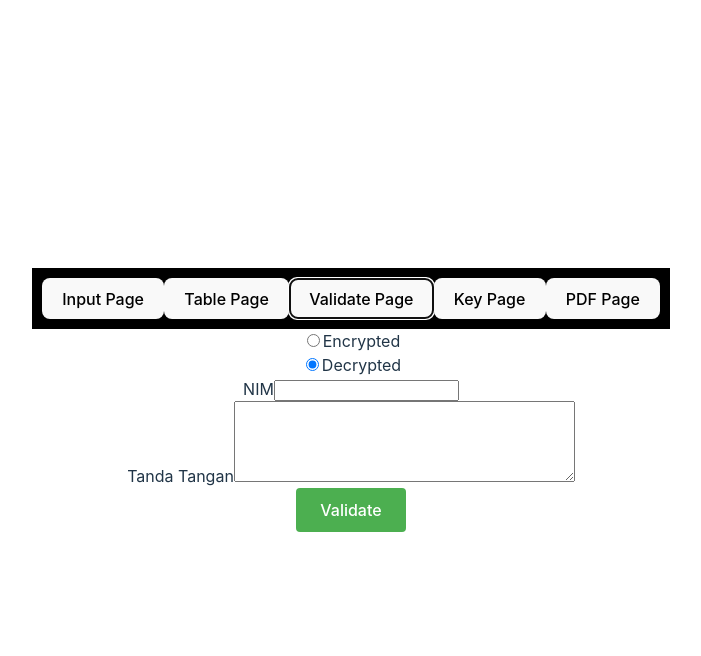
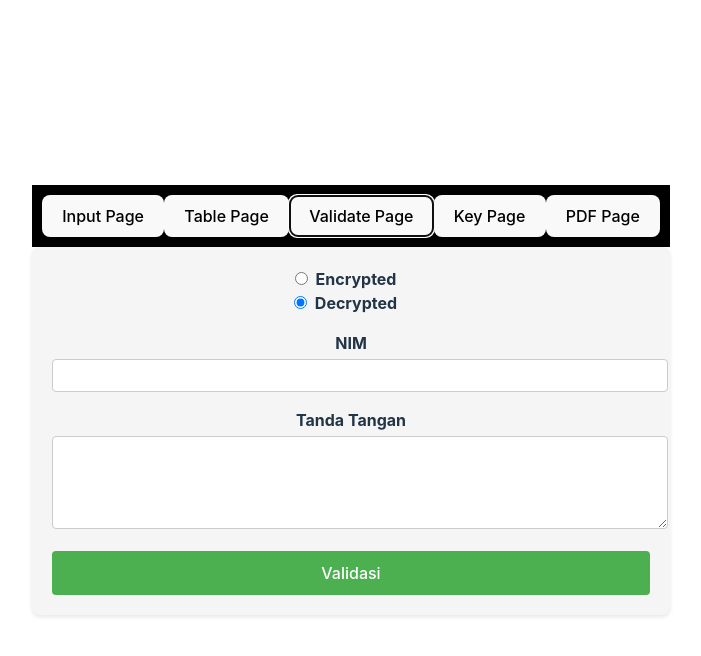
Before and after one commit to haidar2003/academic-transcript-fe, a React (Vite) app: page / in a window 1280 px wide. Both pictures are taken after a click on the button "Validate Page". Shown: the top 656 px of the page, without its empty margins (289-990 px from the left). Built offline with nearby package versions, Linux system fonts and the light colour scheme.

Commit message:
feat: ui for validate and key

```diff
--- a/src/pages/KeyPage.css
+++ b/src/pages/KeyPage.css
@@ -0,0 +1,42 @@
+.key-page {
+    max-width: 600px;
+    margin: 0 auto;
+    padding: 20px;
+    background-color: #f5f5f5;
+    border-radius: 8px;
+    box-shadow: 0 2px 4px rgba(0, 0, 0, 0.1);
+    text-align: center;
+  }
+
+  .button-container {
+    margin-bottom: 20px;
+  }
+
+  .generate-button,
+  .show-key-button {
+    padding: 8px 16px;
+    background-color: #007bff;
+    color: #fff;
+    border: none;
+    border-radius: 4px;
+    cursor: pointer;
+    transition: background-color 0.3s ease;
+    margin-right: 10px;
+  }
+
+  .generate-button:hover,
+  .show-key-button:hover {
+    background-color: #0056b3;
+  }
+
+  .key-container {
+    background-color: #e6f7ff;
+    border: 1px solid #80d0ff;
+    border-radius: 4px;
+    padding: 16px;
+  }
+
+  .key-item {
+    margin: 8px 0;
+    color: #0056b3;
+  }
--- a/src/pages/KeyPage.jsx
+++ b/src/pages/KeyPage.jsx
@@ -5,23 +5,25 @@ function KeyPage() {
  const [isKeyGenerated, setIsKeyGenerated] = useState(false);
  const [showKey, setShowKey] = useState(false);
  const [key, setKey] = useState({
-        "id": null,
-        "exponent_pri": null,
-        "exponent_pub": null,
-        "modulus": null
+   id: null,
+   exponent_pri: null,
+   exponent_pub: null,
+   modulus: null,
  });
 
  useEffect(() => {
    const fetchData = async () => {
      try {
        const response = await fetch('https://academic-trascript.azurewebsites.net/key');
+
        if (!response.ok) {
-            throw new Error('Failed to fetch key');
+         throw new Error('Gagal mengambil key');
        }
+
        const data = await response.json();
        setKey(data);
      } catch (error) {
-            console.error('Error fetching key:', error);
+       console.error('Error:', error);
      }
    };
 
@@ -33,30 +35,36 @@ function KeyPage() {
 
    try {
      const response = await fetch('https://academic-trascript.azurewebsites.net/key/generate');
+
      if (!response.ok) {
-                throw new Error('Failed to generate key');
+       throw new Error('Gagal membuat Key');
      }
+
      setIsKeyGenerated(!isKeyGenerated);
    } catch (error) {
-            console.error('Error generate key:', error);
+     console.error('Error:', error);
    }
  };
 
  const handleShowKey = (e) => {
-        setShowKey(!showKey)
-    }
-
+   setShowKey(!showKey);
+ };
 
  return (
-        <div>
-            <button onClick={handleKeyGen}>Generate Key</button>
-            <br/>
-            <button onClick={handleShowKey}>{showKey ? 'Hide Key' : 'Show Key'}</button>
+   <div className="key-page">
+     <div className="button-container">
+       <button onClick={handleKeyGen} className="generate-button">
+         Bangkitkan Kunci
+       </button>
+       <button onClick={handleShowKey} className="show-key-button">
+         {showKey ? 'Sembunyikan Kunci' : 'Tampilkan Kunci'}
+       </button>
+     </div>
      {showKey && (
-                <div>
-                    <h3>e: {key.exponent_pub}</h3>
-                    <h3>d: {key.exponent_pri}</h3>
-                    <h3>n: {key.modulus}</h3>
+       <div className="key-container">
+         <h3 className="key-item">e: {key.exponent_pub}</h3>
+         <h3 className="key-item">d: {key.exponent_pri}</h3>
+         <h3 className="key-item">n: {key.modulus}</h3>
        </div>
      )}
    </div>
--- a/src/pages/TablePage.css
+++ b/src/pages/TablePage.css
@@ -6,8 +6,8 @@ th {
 }
 
 .transcript-table {
-    width: 100%; /* Make table fill available width */
-    border-collapse: collapse; /* Remove borders between cells */
+    width: 100%;
+    border-collapse: collapse;
   }
 
   .column {
--- a/src/pages/ValidatePage.css
+++ b/src/pages/ValidatePage.css
@@ -0,0 +1,72 @@
+.validate-form {
+    max-width: 600px;
+    margin: 0 auto;
+    padding: 20px;
+    background-color: #f5f5f5;
+    border-radius: 8px;
+    box-shadow: 0 2px 4px rgba(0, 0, 0, 0.1);
+  }
+
+  .form-container {
+    display: flex;
+    flex-direction: column;
+  }
+
+  .encryption-options {
+    margin-bottom: 16px;
+  }
+
+  .radio-label {
+    display: inline-block;
+    margin-right: 16px;
+    font-weight: bold;
+  }
+
+  .radio-input {
+    margin-right: 8px;
+  }
+
+  .input-container {
+    margin-bottom: 16px;
+  }
+
+  .input-label {
+    display: block;
+    margin-bottom: 4px;
+    font-weight: bold;
+  }
+
+  .input-field,
+  .textarea-field {
+    width: 100%;
+    padding: 8px;
+    border: 1px solid #ccc;
+    border-radius: 4px;
+  }
+
+  .textarea-field {
+    resize: vertical;
+  }
+
+  .submit-button {
+    padding: 8px 16px;
+    background-color: #007bff;
+    color: #fff;
+    border: none;
+    border-radius: 4px;
+    cursor: pointer;
+    transition: background-color 0.3s ease;
+  }
+
+  .submit-button:hover {
+    background-color: #0056b3;
+  }
+
+  .validation-result {
+    margin-top: 16px;
+    padding: 8px;
+    background-color: #e6f7ff;
+    border: 1px solid #80d0ff;
+    border-radius: 4px;
+    color: #0056b3;
+  }
--- a/src/pages/ValidatePage.jsx
+++ b/src/pages/ValidatePage.jsx
@@ -11,35 +11,35 @@ function ValidatePage() {
 
  const handleSignatureChange = (e) => {
    const { name, value } = e.target;
-    setSignature((prevSignature) => ({
-      ...prevSignature,
-      [name]: value,
-    }));
+   setSignature((prevSignature) => ({ ...prevSignature, [name]: value }));
  };
 
  const handleSubmit = async (e) => {
    e.preventDefault();
-
    try {
-      const response = await fetch('https://academic-trascript.azurewebsites.net/signature', {
+     const response = await fetch(
+       'https://academic-trascript.azurewebsites.net/signature',
+       {
          method: 'POST',
-        headers: { 'Content-Type': 'application/json' },
+         headers: {
+           'Content-Type': 'application/json',
+         },
          body: JSON.stringify(signature),
-      });
-
+       }
+     );
      const data = await response.json();
      setResult(data.result);
    } catch (error) {
-      console.error('Error submitting form:', error);
-      setResult('Masukkan string B64 yang valid');
+     console.error('Error:', error);
+     setResult('ERROR: MASUKAN TIDAK VALID');
    }
  };
 
  return (
    <div className="validate-form">
-      <form onSubmit={handleSubmit}>
+     <form onSubmit={handleSubmit} className="form-container">
        <div className="encryption-options">
-          <label>
+         <label className="radio-label">
            <input
              type="radio"
              id="radio-encrypted"
@@ -47,11 +47,12 @@ function ValidatePage() {
              value="encrypted"
              checked={signature.signature_type === 'encrypted'}
              onChange={handleSignatureChange}
+             className="radio-input"
            />
            Encrypted
          </label>
          <br />
-          <label>
+         <label className="radio-label">
            <input
              type="radio"
              id="radio-decrypted"
@@ -59,22 +60,28 @@ function ValidatePage() {
              value="decrypted"
              checked={signature.signature_type === 'decrypted'}
              onChange={handleSignatureChange}
+             className="radio-input"
            />
            Decrypted
          </label>
        </div>
-        <div>
-          <label htmlFor="id">NIM</label>
+       <div className="input-container">
+         <label htmlFor="id" className="input-label">
+           NIM
+         </label>
          <input
            type="text"
            id="id"
            name="id"
            value={signature.id}
            onChange={handleSignatureChange}
+           className="input-field"
          />
        </div>
-        <div>
-          <label htmlFor="signature">Tanda Tangan</label>
+       <div className="input-container">
+         <label htmlFor="signature" className="input-label">
+           Tanda Tangan
+         </label>
          <textarea
            id="signature"
            name="signature"
@@ -82,11 +89,13 @@ function ValidatePage() {
            onChange={handleSignatureChange}
            rows={5}
            cols={40}
+           className="textarea-field"
          />
        </div>
-        <button type="submit">Validate</button>
+       <button type="submit" className="submit-button">
+         Validasi
+       </button>
      </form>
-
      {result && <p className="validation-result">{result}</p>}
    </div>
  );
```
Lines whose indentation alone changed are shown as unchanged.
